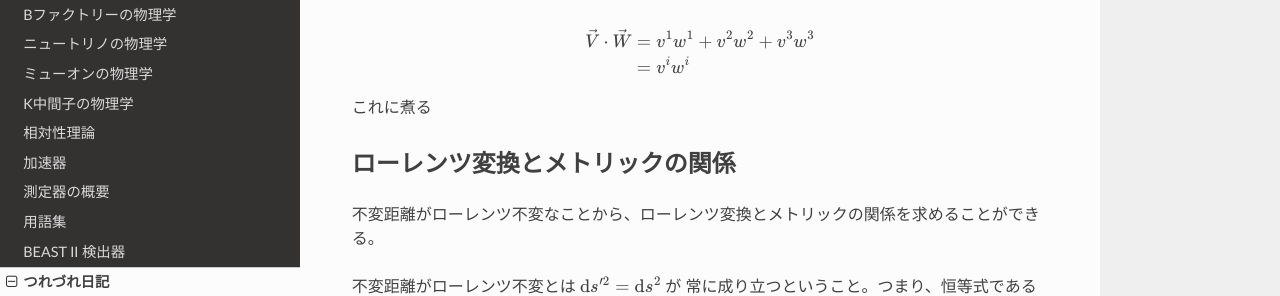
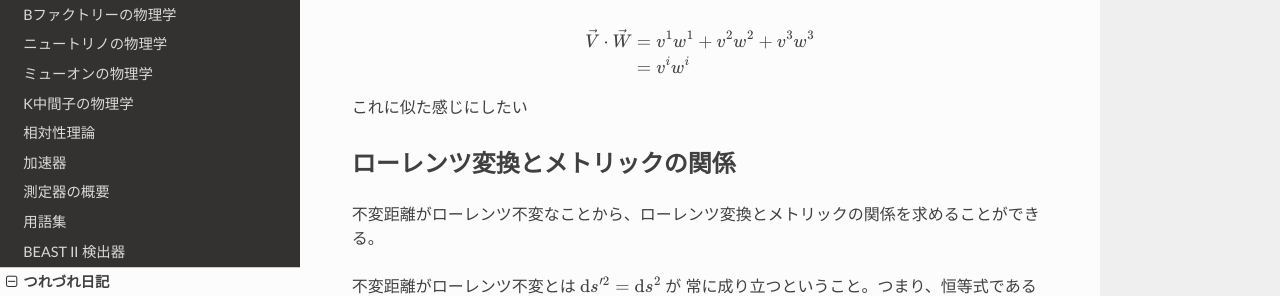
Before and after one commit to shotakaha/kumanote, a Sphinx documentation site: the page built from docs/source/dailynote/2016-03-08.rst, in a window 1280 px wide and 900 px high, scrolled down 4753 px. Shown: the part 160-456 px from the top of the window. Built offline with Sphinx 7.4.7 and the Read the Docs theme 2.0.0, drawn with Linux system fonts in a browser that asks for light colours; pages that are not in the unit, such as notebooks, are missing from menus.

Commit message:
Add slight change

```diff
--- a/docs/source/dailynote/2016-03-08.rst
+++ b/docs/source/dailynote/2016-03-08.rst
@@ -365,7 +365,7 @@
    & = v^{i}w^{i}
    \end{align}
 
-これに煮る
+これに似た感じにしたい
 
 
 ローレンツ変換とメトリックの関係
```
